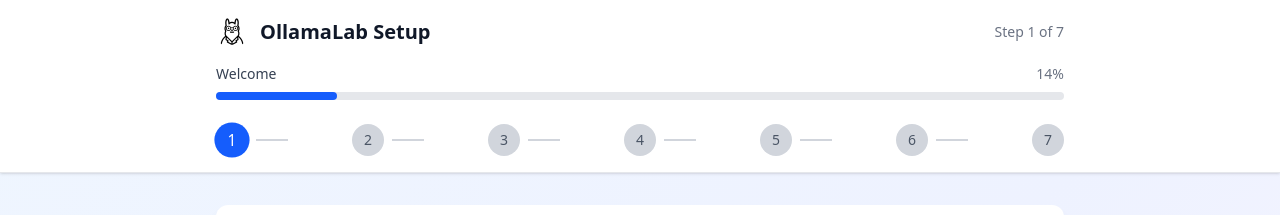
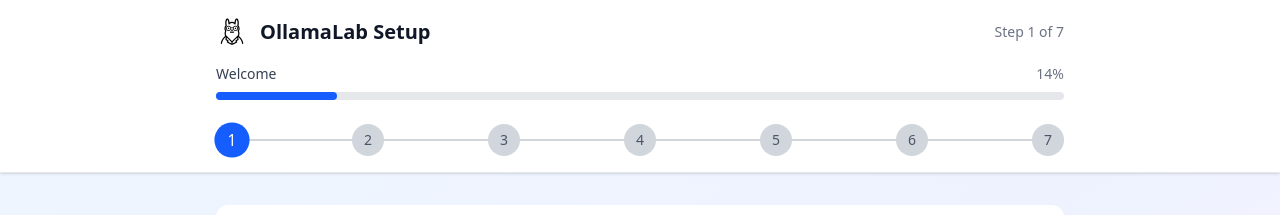
Before and after one commit to MatisAgr/OllamaLab, a React (Vite) app in the folder front/: page /setup in a window 1280 px wide. Shown: the top 215 px of the page. Built offline with nearby package versions, Linux system fonts and the light colour scheme.

Commit message:
feat: Amélioration de la navigation des étapes avec un affichage dynamique des étapes visibles et un alignement amélioré

```diff
--- a/front/src/pages/Setup.tsx
+++ b/front/src/pages/Setup.tsx
@@ -190,36 +190,43 @@ export default function Setup() {
             </div>
           </div>
 
-          {/* Steps Navigation */}
-          <div className="mt-6 flex items-center justify-between">
-            {steps.map((step, index) => (
-              <div key={step.id} className="flex items-center">
+          {/* Steps Navigation (index continu, barres et pastilles alignées sur l'affichage réel) */}
+          <div className="mt-6 flex flex-row items-center w-full">
+            {(() => {
+              const visibleSteps = steps.filter(s => s.component);
+              return visibleSteps.map((step, visibleIdx) => {
+                const isCompleted = visibleIdx < visibleSteps.findIndex(s => s.id === currentStep.id);
+                const isCurrent = visibleIdx === visibleSteps.findIndex(s => s.id === currentStep.id);
+                return (
+                  <>
                     <motion.div
+                      key={step.id}
                       className={`
-                    w-8 h-8 rounded-full flex items-center justify-center text-sm font-medium
-                    ${index < currentStepIndex
+                        w-8 h-8 rounded-full flex items-center justify-center text-sm font-medium z-10
+                        ${isCompleted
                           ? 'bg-green-500 text-white'
-                      : index === currentStepIndex
+                          : isCurrent
                             ? 'bg-blue-600 text-white'
                             : 'bg-gray-300 dark:bg-gray-600 text-gray-600 dark:text-gray-400'
                         }
                       `}
                       initial={{ scale: 0.8 }}
-                  animate={{ scale: index === currentStepIndex ? 1.1 : 1 }}
+                      animate={{ scale: isCurrent ? 1.1 : 1 }}
                       transition={{ duration: 0.2 }}
                     >
-                  {index < currentStepIndex ? '✓' : index + 1}
+                      {isCompleted ? '✓' : visibleIdx + 1}
                     </motion.div>
-                {index < steps.length - 1 && (
+                    {visibleIdx < visibleSteps.length - 1 && (
                       <div
-                    className={`
-                      w-8 h-0.5 mx-2
-                      ${index < currentStepIndex ? 'bg-green-500' : 'bg-gray-300 dark:bg-gray-600'}
-                    `}
+                        key={step.id + '-bar'}
+                        className={`flex-1 h-0.5 ${visibleIdx < visibleSteps.findIndex(s => s.id === currentStep.id) ? 'bg-green-500' : 'bg-gray-300 dark:bg-gray-600'}`}
+                        style={{ marginLeft: -2, marginRight: -2 }}
                       />
                     )}
-              </div>
-            ))}
+                  </>
+                );
+              });
+            })()}
           </div>
         </div>
       </div>
```
Lines whose indentation alone changed are shown as unchanged.
